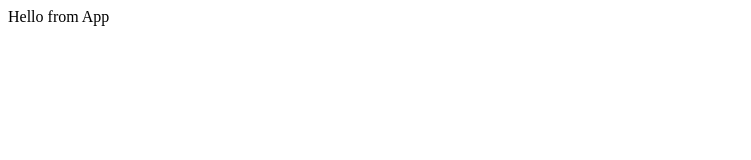
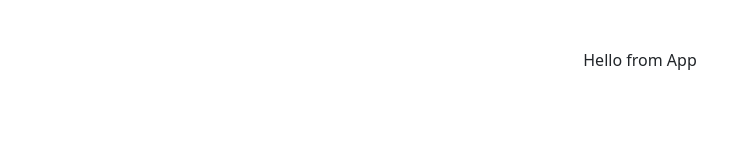
Before and after one commit to Donna-Sayos/full-stack-app, a React app: page / in a window 1280 px wide. Shown: the whole page, without its empty margins (0-751 px from the left). Built offline with nearby package versions, Linux system fonts and the light colour scheme.

Commit message:
added bootstrap

```diff
--- a/client/App.js
+++ b/client/App.js
@@ -2,6 +2,6 @@ import React from 'react'
 
 export default function App() {
   return (
-    <div>Hello from App</div>
+    <div className='container text-center mt-5'>Hello from App</div>
   )
 }
--- a/package.json
+++ b/package.json
@@ -25,6 +25,7 @@
   "dependencies": {
     "axios": "^1.1.3",
     "bcrypt": "^5.1.0",
+    "bootstrap": "^5.2.3",
     "chalk": "^4.1.2",
     "cookie-parser": "^1.4.6",
     "cors": "^2.8.5",
@@ -34,6 +35,7 @@
     "morgan": "^1.10.0",
     "pg": "^8.8.0",
     "react": "^18.2.0",
+    "react-bootstrap": "^2.7.0",
     "react-dom": "^18.2.0",
     "react-redux": "^8.0.5",
     "react-router-dom": "^6.4.3",
--- a/public/index.html
+++ b/public/index.html
@@ -7,8 +7,10 @@
         <link rel="stylesheet" type="text/css" href="/styles.css">
         <script defer src="/bundle.js"></script>
         <title>Full-stack App</title>
+        <link href="https://cdn.jsdelivr.net/npm/bootstrap@5.2.3/dist/css/bootstrap.min.css" rel="stylesheet" integrity="sha384-rbsA2VBKQhggwzxH7pPCaAqO46MgnOM80zW1RWuH61DGLwZJEdK2Kadq2F9CUG65" crossorigin="anonymous">
     </head>
     <body>
         <div id="root"></div>
+        <script src="https://cdn.jsdelivr.net/npm/bootstrap@5.2.3/dist/js/bootstrap.bundle.min.js" integrity="sha384-kenU1KFdBIe4zVF0s0G1M5b4hcpxyD9F7jL+jjXkk+Q2h455rYXK/7HAuoJl+0I4" crossorigin="anonymous"></script>
     </body>
 </html>
```
Also changed, not shown: 1 other file.
